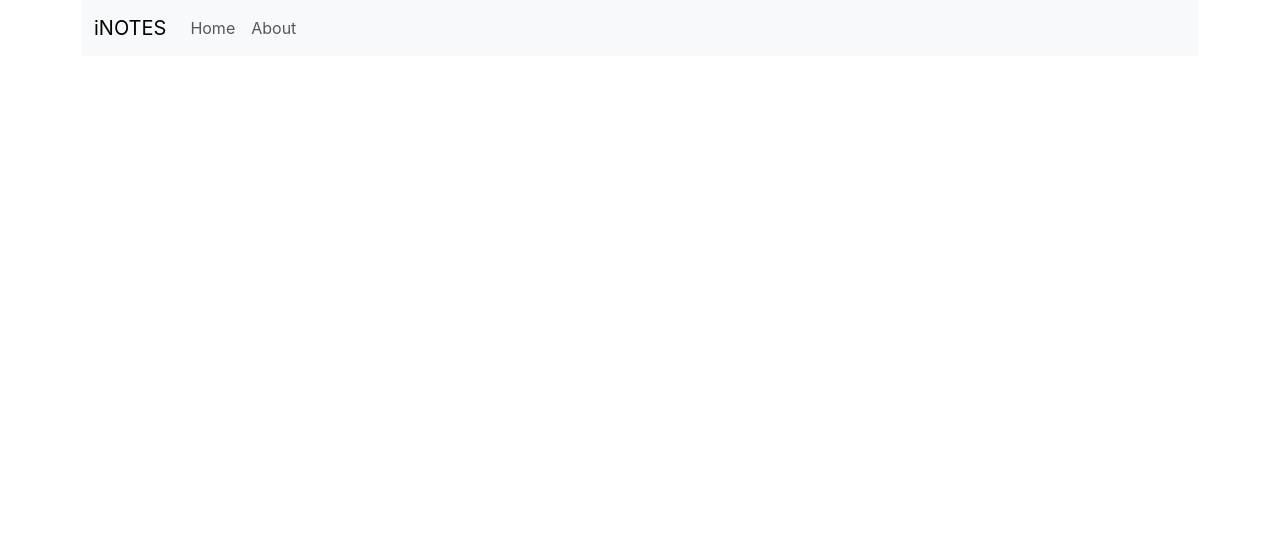
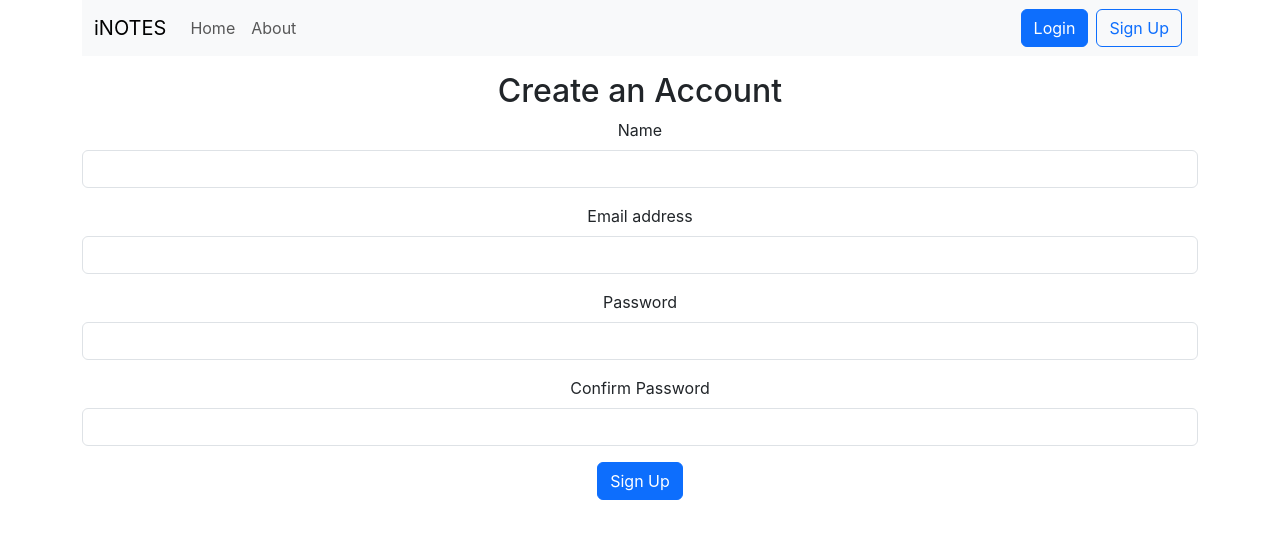
Before and after one commit to Safi-ur-Rehman99/iNOTES, a React (Create React App) app in the folder client/: page /signup in a window 1280 px wide. Before the commit this address had no page. Shown: the top 538 px of the page. Built offline with nearby package versions, Linux system fonts and the light colour scheme; the HTML template or start-up script is replaced by a standard one.

Commit message:
Added login and Signup

```diff
--- a/client/package.json
+++ b/client/package.json
@@ -7,10 +7,12 @@
     "@testing-library/jest-dom": "^6.9.1",
     "@testing-library/react": "^16.3.1",
     "@testing-library/user-event": "^13.5.0",
+    "lucide-react": "^0.575.0",
     "react": "^19.2.3",
     "react-dom": "^19.2.3",
     "react-router-dom": "^7.13.0",
     "react-scripts": "5.0.1",
+    "react-toastify": "^11.0.5",
     "web-vitals": "^2.1.4"
   },
   "scripts": {
--- a/client/src/App.js
+++ b/client/src/App.js
@@ -3,19 +3,54 @@ import { BrowserRouter as Router, Routes, Route } from 'react-router-dom';
 import Navbar from './components/Navbar';
 import Home from './components/Home';
 import About from './components/About';
+import Login from './components/Login';
+import Signup from './components/Signup';
 import NoteState from './context/notes/NoteState';
+import { ToastContainer, toast } from 'react-toastify';
+import 'react-toastify/dist/ReactToastify.css';
 
 function App() {
+  const showAlert = (msg, type) => {
+    switch (type) {
+      case 'success':
+        toast.success(msg);
+        break;
+      case 'danger':
+        toast.error(msg);
+        break;
+      case 'warning':
+        toast.warn(msg);
+        break;
+      case 'info':
+        toast.info(msg);
+        break;
+      default:
+        toast(msg);
+    }
+  };
+
   return (
     <>
-    <NoteState>
+    <NoteState showAlert={showAlert}>
     <div className='container'>
     <Router>
       <div className="App">
         <Navbar />
+        <ToastContainer
+          position="top-right"
+          autoClose={1500}
+          hideProgressBar={false}
+          newestOnTop
+          closeOnClick
+          pauseOnHover
+          theme="colored"
+          toastStyle={{ borderRadius: '10px' }}
+        />
         <Routes>
           <Route path="/" element={<Home />} />
           <Route path="/about" element={<About />} />
+          <Route path="/login" element={<Login showAlert={showAlert} />} />
+          <Route path="/signup" element={<Signup showAlert={showAlert} />} />
         </Routes>
       </div>
     </Router>
--- /dev/null
+++ b/client/src/components/Login.js
@@ -0,0 +1,56 @@
+import React, { useState } from 'react'
+import { Navigate, useNavigate } from 'react-router-dom'
+
+const Login = (props) => {
+  const [credentials, setCredentials] = useState({ email: '', password: '' })
+  const navigate = useNavigate()
+    const host="http://localhost:5000";
+
+
+  const handleSubmit =  async (e) => {
+    e.preventDefault()
+    // TODO: Add login API call here
+     const response=await fetch(`${host}/api/auth/login`,{
+      method:"POST",
+      headers:{
+        "Content-Type":"application/json",
+      },
+      body:JSON.stringify(credentials)
+    });
+    console.log('Login submitted', credentials)
+    const json = await response.json();
+    console.log(json.success,json);
+
+    if(json.success){
+      localStorage.setItem('token',json.authToken);
+      props.showAlert("Logged in successfully", "success");
+      navigate('/');
+    }
+    else{
+        props.showAlert("Invalid credentials", "danger");
+    }
+  }
+
+  const onChange = (e) => {
+    setCredentials({ ...credentials, [e.target.name]: e.target.value })
+  }
+
+  return (
+    <div className="mt-3">
+      <h2>Login to iNOTES</h2>
+      <form onSubmit={handleSubmit}>
+        <div className="mb-3">
+          <label htmlFor="email" className="form-label">Email address</label>
+          <input type="email" className="form-control" id="email" name="email" value={credentials.email} onChange={onChange} required />
+        </div>
+        <div className="mb-3">
+          <label htmlFor="password" className="form-label">Password</label>
+          <input type="password" className="form-control" id="password" name="password" value={credentials.password} onChange={onChange} required />
+        </div>
+        <button type="submit" className="btn btn-primary">Login</button>
+      </form>
+    </div>
+  )
+}
+
+export default Login
--- a/client/src/components/Navbar.js
+++ b/client/src/components/Navbar.js
@@ -20,6 +20,10 @@ const Navbar = () => {
               <Link className={`nav-link ${location.pathname === '/about' ? 'active' : ''}`} to="/about">About</Link>
             </li>
           </ul>
+          <div className="d-flex ms-auto" role="group">
+            <Link className="btn btn-primary mx-1" to="/login" role="button">Login</Link>
+            <Link className="btn btn-outline-primary mx-1" to="/signup" role="button">Sign Up</Link>
+          </div>
         </div>
       </div>
     </nav>
--- /dev/null
+++ b/client/src/components/Signup.js
@@ -0,0 +1,68 @@
+import React, { useState } from 'react'
+import { useNavigate } from 'react-router-dom'
+
+const Signup = (props) => {
+  const [credentials, setCredentials] = useState({ name: '', email: '', password: '', cpassword: '' })
+  const navigate = useNavigate()
+
+  const handleSubmit = async (e) => {
+    e.preventDefault()
+
+    if (credentials.password !== credentials.cpassword) {
+      props.showAlert("Passwords do not match", "danger");
+      return;
+    }
+
+    const host="http://localhost:5000";
+    const response=await fetch(`${host}/api/auth/createuser`,{
+      method:"POST",
+      headers:{
+        "Content-Type":"application/json",
+      },
+      body:JSON.stringify(credentials)
+    });
+    console.log('Signup submitted', credentials)
+    const json = await response.json();
+    console.log(json.success,json);
+
+    if(json.success){
+      localStorage.setItem('token',json.authToken);
+      props.showAlert("Account created successfully", "success");
+      navigate('/');
+    }
+    else{
+        props.showAlert(json.error || "Signup failed", "danger");
+    }
+  }
+
+  const onChange = (e) => {
+    setCredentials({ ...credentials, [e.target.name]: e.target.value })
+  }
+
+  return (
+    <div className="mt-3">
+      <h2>Create an Account</h2>
+      <form onSubmit={handleSubmit}>
+        <div className="mb-3">
+          <label htmlFor="name" className="form-label">Name</label>
+          <input type="text" className="form-control" id="name" name="name" value={credentials.name} onChange={onChange} required />
+        </div>
+        <div className="mb-3">
+          <label htmlFor="email" className="form-label">Email address</label>
+          <input type="email" className="form-control" id="email" name="email" value={credentials.email} onChange={onChange} required />
+        </div>
+        <div className="mb-3">
+          <label htmlFor="password" className="form-label">Password</label>
+          <input type="password" className="form-control" id="password" name="password" value={credentials.password} onChange={onChange} required minLength={5} />
+        </div>
+        <div className="mb-3">
+          <label htmlFor="cpassword" className="form-label">Confirm Password</label>
+          <input type="password" className="form-control" id="cpassword" name="cpassword" value={credentials.cpassword} onChange={onChange} required minLength={5} />
+        </div>
+        <button type="submit" className="btn btn-primary">Sign Up</button>
+      </form>
+    </div>
+  )
+}
+
+export default Signup
--- a/client/src/context/notes/NoteState.js
+++ b/client/src/context/notes/NoteState.js
@@ -9,6 +9,7 @@ const NoteState=(props)=>{
 
    //get all notes
    const getNotes=async()=>{
+    try {
     const response=await fetch(`${host}/api/notes/fetchnotes`,{
       method:"GET",
       headers:{
@@ -17,13 +18,20 @@ const NoteState=(props)=>{
       }
     });
     const json=await response.json();
-    setnotes(json);
+    if(response.ok){
+      setnotes(json);
+    } else {
+      props.showAlert("Failed to fetch notes", "danger");
+    }
+    } catch (error) {
+      props.showAlert("Server error. Could not fetch notes", "danger");
+    }
    }
 
    //add a note
 
    const addNote=async (title,description,tag)=>{
-
+    try {
      const response=await fetch(`${host}/api/notes/addnote`,{
       method:"POST",
       headers:{
@@ -33,12 +41,20 @@ const NoteState=(props)=>{
       body:JSON.stringify({title,description,tag})
     });
     const note=await response.json();
-    setnotes(notes.concat(note));
+    if(response.ok){
+      setnotes(notes.concat(note));
+      props.showAlert("Note added successfully", "success");
+    } else {
+      props.showAlert("Failed to add note", "danger");
+    }
+    } catch (error) {
+      props.showAlert("Server error. Could not add note", "danger");
+    }
     }
 
    //delete a note
    const deleteNote=async (id)=>{
-
+    try {
          const response=await fetch(`${host}/api/notes/deletenote/${id}`,{
       method:"DELETE",
       headers:{
@@ -47,13 +63,20 @@ const NoteState=(props)=>{
       },
 
     });
-
-
-    setnotes(notes.filter((note)=>note._id!==id));
+    if(response.ok){
+      setnotes(notes.filter((note)=>note._id!==id));
+      props.showAlert("Note deleted successfully", "success");
+    } else {
+      props.showAlert("Failed to delete note", "danger");
+    }
+    } catch (error) {
+      props.showAlert("Server error. Could not delete note", "danger");
+    }
    }
 
    //edit a note
     const editNote=async (id,title,description,tag)=>{
+      try {
        const response=await fetch(`${host}/api/notes/updatenote/${id}`,{
       method:"PUT",
       headers:{
@@ -62,16 +85,20 @@ const NoteState=(props)=>{
       },
       body:JSON.stringify({title,description,tag})
     });
-    const json=await response.json();
-    setnotes(json);
-
-
+    if(response.ok){
       setnotes(notes.map((note)=>{
         if(note._id===id){
           return {...note,title,description,tag}
         }
         return note;
-      }))
+      }));
+      props.showAlert("Note updated successfully", "success");
+    } else {
+      props.showAlert("Failed to update note", "danger");
+    }
+      } catch (error) {
+        props.showAlert("Server error. Could not update note", "danger");
+      }
     }
 
 
```
Also changed, not shown: client/src/components/Alert.js (+34 -3 lines), 1 other file (tests, documents, lock files or other folders).
